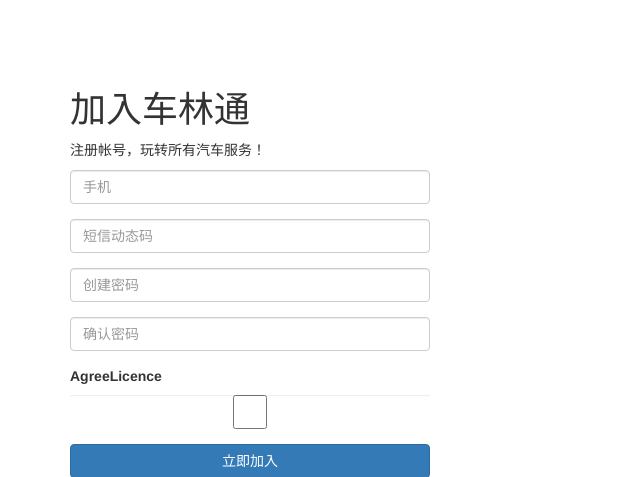
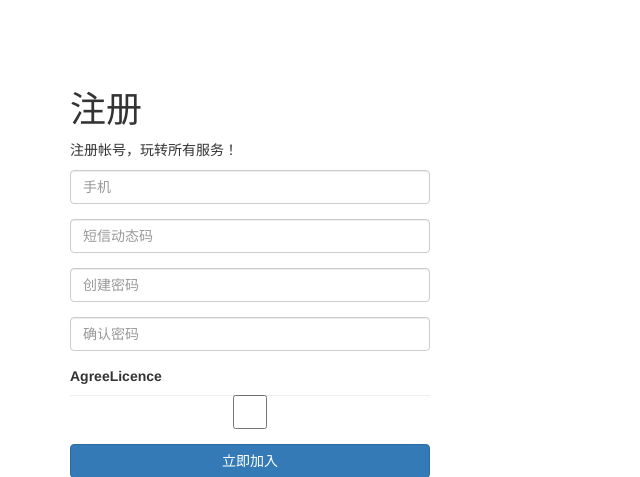
Before and after one commit to thinfell/account, a Yii app: template views/register/index.php in a window 1280 px wide. Shown: the top 477 px of the page, without its empty margins (0-640 px from the left). Run offline with PHP 8.4 and a stand-in for Yii, Linux system fonts and the light colour scheme; the template is opened without the code that fills it, so the values that code supplies are empty; form fields are guessed from the names that the template uses; some libraries are stand-ins or nearby versions.

Commit message:
修改页面介绍文字

```diff
--- a/views/login/default.php
+++ b/views/login/default.php
@@ -50,9 +50,9 @@ $items = [
     }
     ?>
 <div class="default-login">
-    <h1>登录车林通</h1>
+    <h1>登录</h1>
 
-    <p>一个帐号，玩转所有汽车服务！</p>
+    <p>一个帐号，玩转所有服务！</p>
 
     <div class="row">
         <div class="col-lg-4">
--- a/views/login/mobile.php
+++ b/views/login/mobile.php
@@ -31,9 +31,9 @@ $items = [
     var sendButton = 'getSMS';
 </script>
 <div class="mobile-login">
-    <h1>登录车林通</h1>
+    <h1>登录</h1>
 
-    <p>一个帐号，玩转所有汽车服务！</p>
+    <p>一个帐号，玩转所有服务！</p>
 
     <div class="row">
         <div class="col-lg-4">
--- a/views/register/index.php
+++ b/views/register/index.php
@@ -15,9 +15,9 @@ SendSMSAsset::register($this);
     var sendButton = 'getSMS';
 </script>
 <div class="register-index">
-    <h1>加入车林通</h1>
+    <h1>注册</h1>
 
-    <p>注册帐号，玩转所有汽车服务！</p>
+    <p>注册帐号，玩转所有服务！</p>
 
     <div class="row">
         <div class="col-lg-4">
```
Also changed, not shown: views/logout/index.php (deleted, +0 -9 lines).
